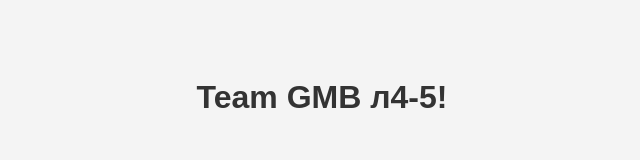
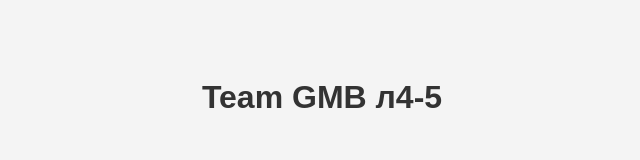
Before and after one commit to Hrystynkkaa/lab4-5, a plain HTML site: page index.html in a window 1280 px wide. Shown: the full height of the page, 318-958 px from the left. Drawn offline with Linux system fonts and the light colour scheme.

Commit message:
add index

```diff
--- a/index.html
+++ b/index.html
@@ -6,6 +6,6 @@
     <link rel="stylesheet" href="style.css">
 </head>
 <body>
-<h1>Team GMB л4-5!</h1>
+<h1>Team GMB л4-5</h1>
 </body>
 </html>
```
